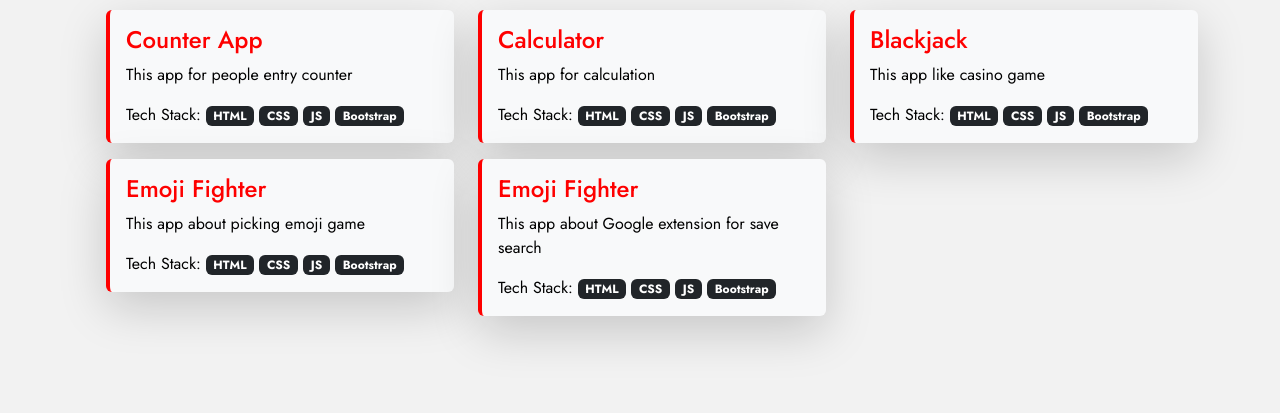
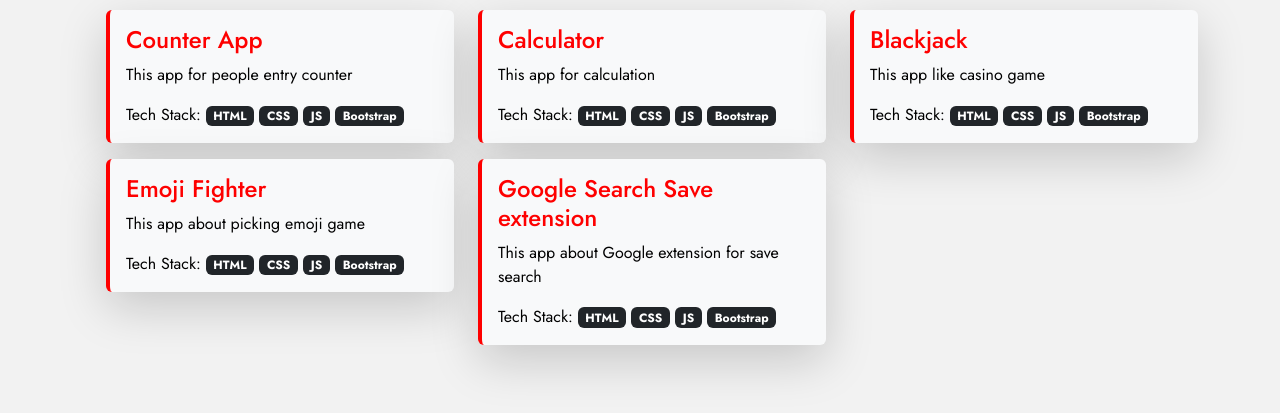
Before and after one commit to mqtech25/vanillaJS, a plain HTML site: page index.html in a window 1280 px wide. Shown: the part 203-616 px from the top of the page. Drawn offline with nearby package versions, Linux system fonts and the light colour scheme; a script that the page names is missing.

Commit message:
google extionsion project uploaded

```diff
--- a/index.html
+++ b/index.html
@@ -80,7 +80,7 @@
             <div class="col-md-4 ">
                 <div class="card text-bg-light mb-3 shadow-lg border-0 border-start border-4 border-main animate__animated animate__backInLeft">
                     <div class="card-body">
-                        <h4><a href="http://mqtech25.github.io/vanillaJS/search-bookmark/" target="_self" class="link-primary link-offset-2 link-underline-opacity-0 link-underline-opacity-0-hover text-main" >Emoji Fighter</a></h4>
+                        <h4><a href="http://mqtech25.github.io/vanillaJS/search-bookmark/" target="_self" class="link-primary link-offset-2 link-underline-opacity-0 link-underline-opacity-0-hover text-main" >Google Search Save extension</a></h4>
                         <p>This app about Google extension for save search</p>
                        <span>Tech Stack: </span>
                         <span class="badge text-bg-dark">HTML</span>
```
